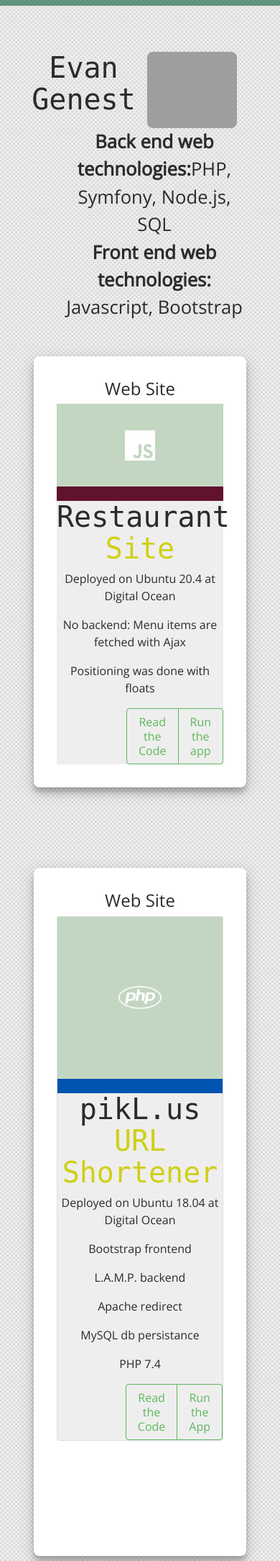
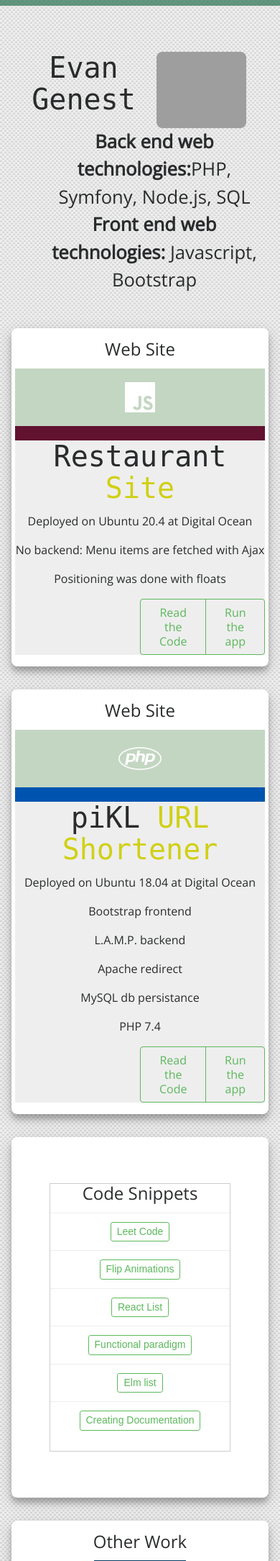
Before and after one commit to atom-box/site, a PHP site: page / in a window 390 px wide. Shown: the top 2169 px of the page at 72% size. Run offline with PHP 8.4, Linux system fonts and the light colour scheme; some libraries are stand-ins or nearby versions; some web fonts are replaced; grey boxes are pictures that could not be loaded.

Commit message:
Fix the width & borders of <article> for xsmall display.

```diff
--- a/css/product.css
+++ b/css/product.css
@@ -193,6 +193,39 @@ div.stripe-under {
 
 
 
+@media (max-width: 450px) {
+    div.stripe-under {
+        height: 80px;
+    }
+
+    article.elShadow.block {
+        box-sizing: border-box;
+        width: 100%;
+        margin-left: auto;
+        margin-right: auto;
+    }
+    article.elShadow.block {
+        margin-bottom: 2rem;
+        border-radius: 0.5rem;
+    }
+
+    .block {
+        margin: 0.3rem;
+        padding: 0.3rem;
+    }
+
+    .elShadow {
+        padding-top: 1rem;
+        padding-bottom: 1rem;
+        border-radius: 0.3rem;
+    }
+    h2 {
+        margin-bottom: 0.8rem;
+    }
+}
+
+
+
 /*  COLORS OF TEXT*/
 
 /*  COLORS OF TEXT*/
@@ -219,12 +252,12 @@ body {
     z-index: 1;
 }
 
+.elShadow {
+    box-shadow: 0 7px 7px 0 rgba(0, 0, 0, 0.2), 0 6px 20px 0 rgba(0, 0, 0, 0.19);
+}
+
 article.elShadow.block {
     background-color: #fff;
-}
-
-.elShadow {
-    box-shadow: 0 7px 7px 0 rgba(0, 0, 0, 0.2), 0 6px 20px 0 rgba(0, 0, 0, 0.19);
 }
 
 a.link1 {
@@ -235,7 +268,7 @@ a.link1:hover {
     color: rgb(104, 104, 21);
 }
 
-.card-icon {
+div.card-icon {
     color: #fff;
 }
 
@@ -382,6 +415,7 @@ td i.fab, td i.fas {
     }
     .card-icon {
         font-size: 3rem;
+        color:#fff;
     }
 }
 
--- a/index.html
+++ b/index.html
@@ -26,7 +26,7 @@
         </div>
     </nav>
 
-    <div class="container">
+    <div class="xcontainer">
         <div class="position-relative overflow-hidden p-3 p-md-5 m-md-3 text-center">
             <div class="col-md-8 p-lg-5 mx-auto my-5">
                 <div class="d-flex justify-content-center">
@@ -47,9 +47,6 @@
                 <h2>
                     Web Site
                 </h2>
-                <!-- <div class="album py-5 xxxbg-light"> -->
-
-
                     <div>
                         <div class="very-centered stripe-under" >
                             <i class="fab fa-js card-icon"></i>
@@ -81,15 +78,15 @@
                 <h2>
                     Web Site
                 </h2>
-                    <div class="card shadow-sm  back1">
-                        <div class="very-centered stripe-under" style="height: 225px; width: 100%;">
+                    <div>
+                        <div class="very-centered stripe-under" >
                             <i class="fab fa-php card-icon"></i>
                         </div>
                         <div class="stripe-over stripe-pikl"></div>
 
-                        <div class="card-body " style="background-color: #eee;">
-                            <h2 class="display-5 font-funky font-big text-center">pikL.us<a class="link1"
-                                    href="https://pikl.us"> URL Shortener</a></h2>
+                        <div style="background-color: #eee;">
+                            <h2 class="display-5 font-funky font-big text-center">piKL<a class="link1"
+                                    href="food/index.html"> URL Shortener</a></h2>
                             <div class="text-center">
                                 <p>Deployed on Ubuntu 18.04 at Digital Ocean</p>
                                 <p>Bootstrap frontend</p>
@@ -99,15 +96,20 @@
                                 <p>PHP 7.4</p>
                             </div>
                             <div class="button-holder btn-group">
-                                <a class="btn btn-outline-success" href="https://github.com/atom-box/bpikl"
-                                    target="_blank">Read the Code</a>
-                                <a class="btn btn-outline-success" href="https://pikl.us" target="_blank">Run the
-                                    App</a>
+                                <a class="btn btn-outline-success"
+                                    href="https://github.com/atom-box/bpikl" target="_blank">Read the
+                                    Code</a>
+                                <a class="btn btn-outline-success" href="https://pikl.us"
+                                    target="_blank">Run the app</a>
                             </div>
                         </div>
-                    </div>                  <!-- endcard -->
-                <!-- </div>                 endalbum -->
-            </article>               <!-- end white placemat -->
+                    </div>
+            </article>
+
+
+
+
+
 
             <article class="elShadow block">
                 <div class="table-holder">
@@ -183,7 +185,6 @@
                 </h2>
                 <img src="images/officesupplylogo.jpeg" class="article-image" alt="Office Supply dot com company logo">
                 <div class="album py-5 bg-light">
-                    <div class="xxxcontainer">
                         <p>
                             I was on the backend team at an ecommerce site. It performed thousands of sales transactions
                             per week and consumed inventory data from dozens of warehouses. I wrote php and symfony code
@@ -192,7 +193,6 @@
                             traffic using. I wrote tests in PHPUnit to mock orders with and without taxes, refunds, and
                             other scenarios.
                         </p>
-                    </div>
                 </div>
             </article>
         </div>
```
